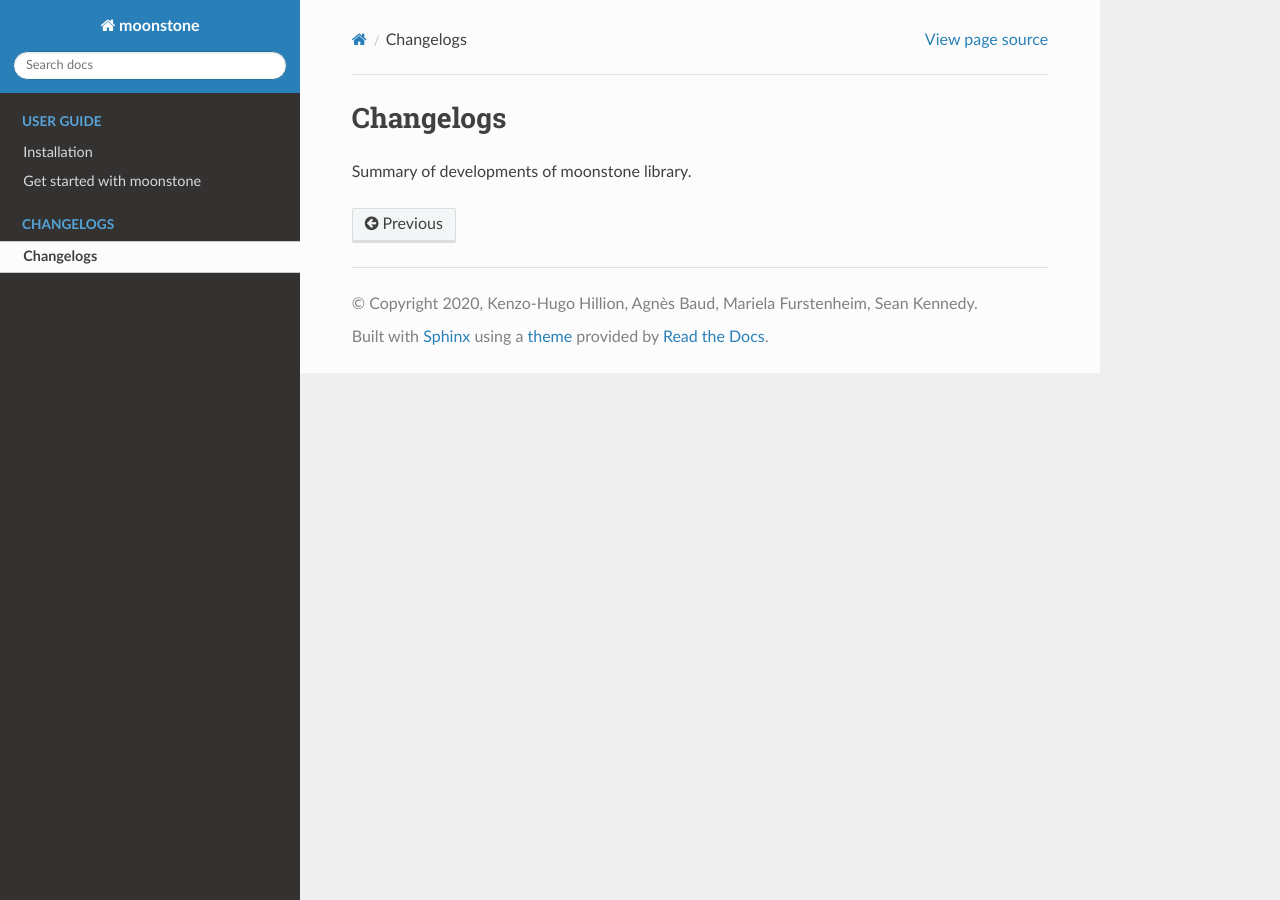
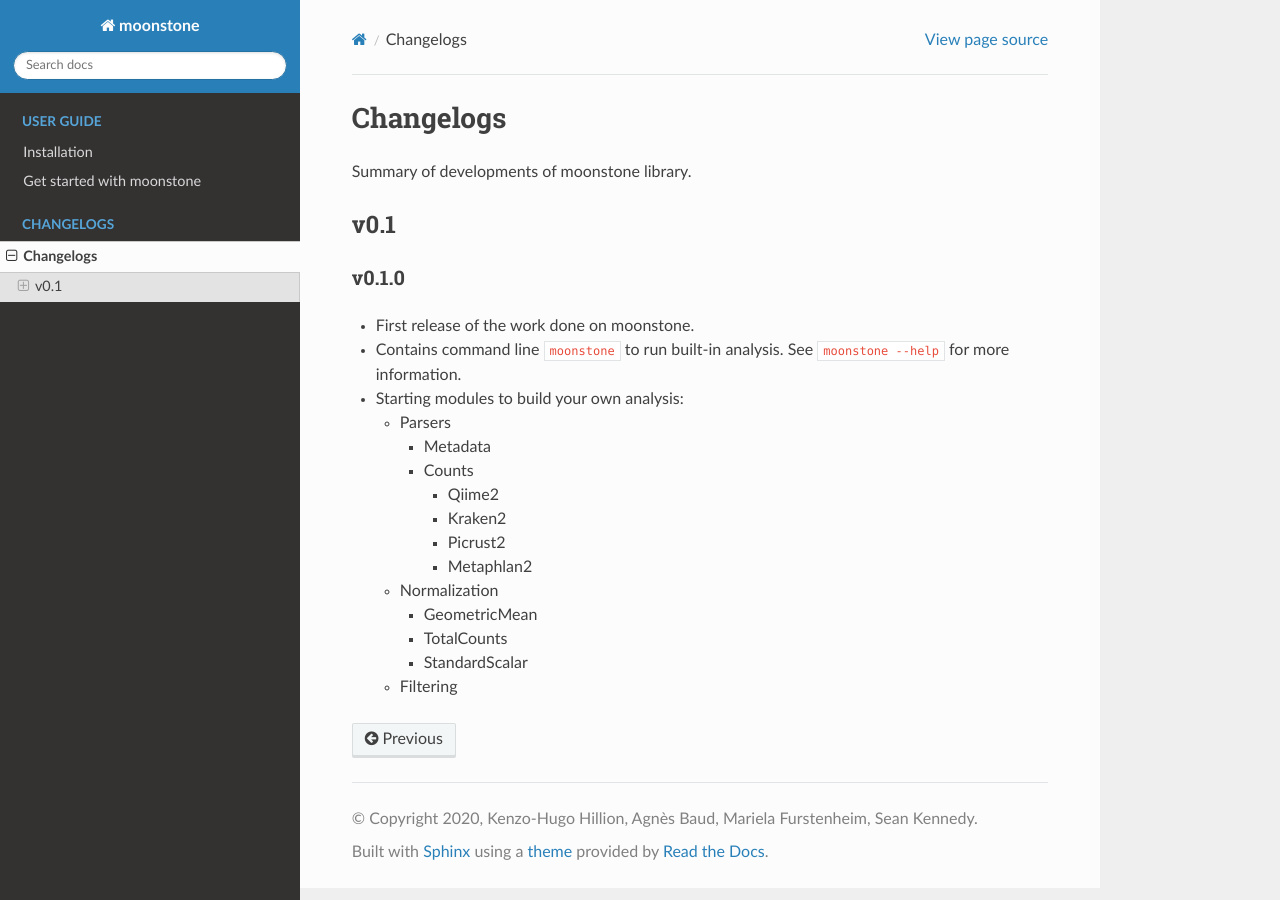
Before and after one commit to motleystate/moonstone, a Sphinx documentation site: the page built from docs/changelogs.rst, in a window 1280 px wide. Built offline with Sphinx 7.4.7 and the Read the Docs theme 2.0.0, drawn with Linux system fonts in a browser that asks for light colours.

Commit message:
update changelogs in docs

```diff
--- a/docs/changelogs.rst
+++ b/docs/changelogs.rst
@@ -1,5 +1,33 @@
-************
+.. _changelog:
+
+**********
 Changelogs
-************
+**********
 
 Summary of developments of moonstone library.
+
+v0.1
+====
+
+v0.1.0
+------
+
+* First release of the work done on moonstone.
+* Contains command line ``moonstone`` to run built-in analysis. See ``moonstone --help`` for more information.
+* Starting modules to build your own analysis:
+
+  * Parsers
+
+    * Metadata
+    * Counts
+
+      * Qiime2
+      * Kraken2
+      * Picrust2
+      * Metaphlan2
+  * Normalization
+
+    * GeometricMean
+    * TotalCounts
+    * StandardScalar
+  * Filtering
```
